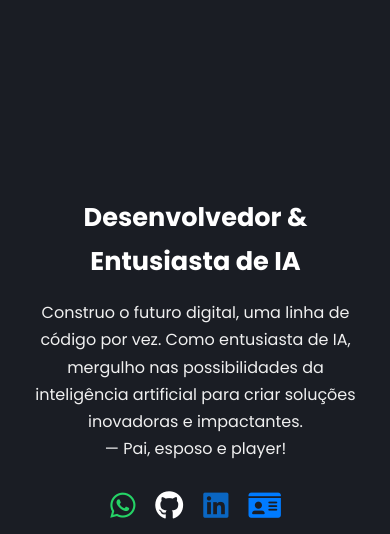
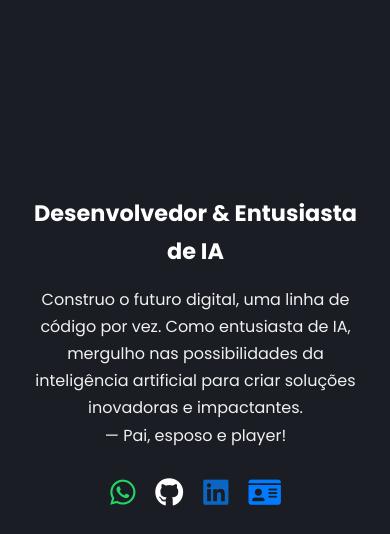
Before and after one commit to rdfmartins/portifolio, a plain HTML site: page index.html in a window 390 px wide. Shown: the part 336-870 px from the top of the page. Drawn offline with Linux system fonts and the light colour scheme.

Commit message:
feat: Ajustes de layout mobile e atualização de contato

```diff
--- a/css/style.css
+++ b/css/style.css
@@ -221,9 +221,10 @@ section h2 {
 
 #about .about-text h2 {
     text-align: center;
-    font-size: 1.6rem;
+    font-size: 1.4rem;
     margin-bottom: 15px;
     color: var(--text-headings);
+    word-wrap: break-word;
 }
 
 /* Ícones Sociais (Mobile) */
--- a/index.html
+++ b/index.html
@@ -170,7 +170,7 @@
             <div class="container">
                 <h2>Vamos Conversar?</h2>
                 <p>Estou sempre aberto a novas oportunidades e colaborações. Sinta-se à vontade para entrar em contato através do meu e-mail.</p>
-                <a href="mailto:seuemail@example.com">seuemail@example.com</a>
+                <a href="mailto:rodolfmart7ins@gmail.com">rodolfmart7ins@gmail.com</a>
             </div>
         </section>
     </main>
```
